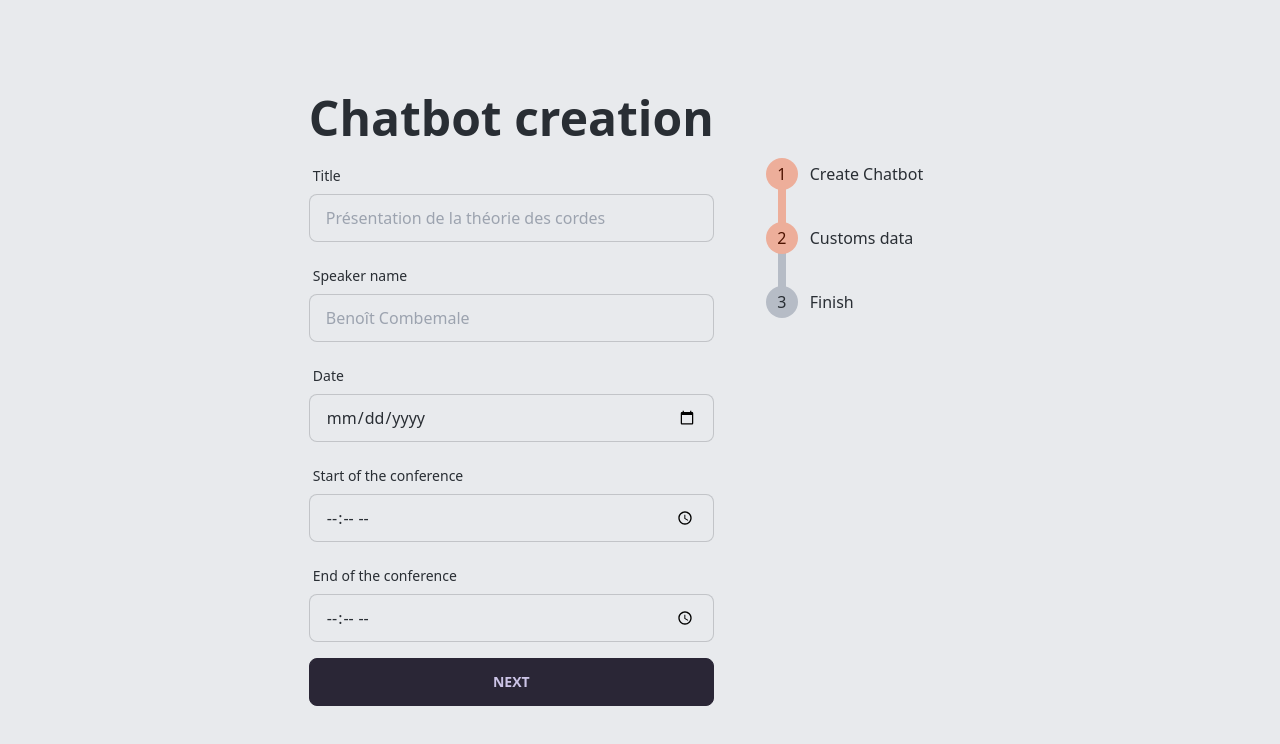
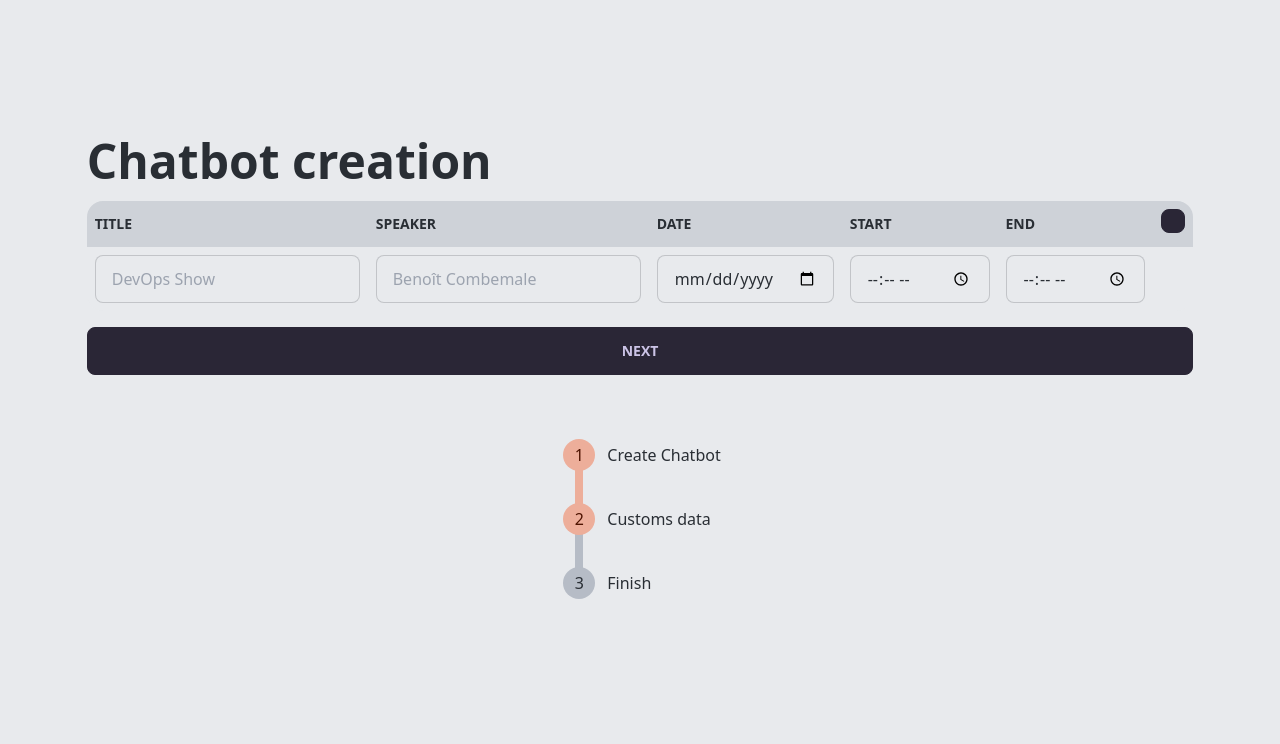
Before and after one commit to Ibentau/front-admin, a SvelteKit app: page /creationChatbot/infos in a window 1280 px wide. Shown: the top 744 px of the page. Built offline with nearby package versions, Linux system fonts and the light colour scheme.

Commit message:
add multiple speakers

```diff
--- /dev/null
+++ b/data.json
@@ -0,0 +1 @@
+{"Chatbot_name":"tekotke","Theme":"#FFFFFF","event_start":"","event_end":"","adress":"","talks":[[{"title":"Devops show","speaker":"benoit","date":"2023-02-15","start":"14:33","end":"17:34"},{"title":"title","speaker":"speakerrjejf","date":"2023-02-23","start":"14:33","end":"16:41"}]]}
--- a/src/app.html
+++ b/src/app.html
@@ -4,6 +4,7 @@
 <head>
 	<meta charset="utf-8" />
 	<link rel="icon" href="%sveltekit.assets%/favicon.png" />
+	<link href="https://fonts.googleapis.com/icon?family=Material+Icons" rel="stylesheet">
 	<meta name="viewport" content="width=device-width" />
 	<title>Ibentau</title>
 	%sveltekit.head%
--- /dev/null
+++ b/src/entities/conference.ts
@@ -0,0 +1,16 @@
+export class Conference {
+  Chatbot_name!: string;
+  Theme!: string;
+  event_start!: string;
+  event_end!: string;
+  adress!: string;
+  talks!: Speak[];
+}
+
+export class Speak {
+  title!: string;
+  speaker!: string;
+  date!: string;
+  start!: string;
+  end!: string;
+}
--- a/src/routes/creationChatbot/+page.svelte
+++ b/src/routes/creationChatbot/+page.svelte
@@ -1,5 +1,6 @@
-<script>
+<script lang="ts">
   import Step from "$lib/Step.svelte";
+  import type { Conference } from "../../entities/conference";
   let name = "";
   let event_start = "";
   let event_end = "";
@@ -8,7 +9,7 @@
 
   function updateJSON() {
     // Initialize JSON
-    let yourData = {
+    let yourData: Conference = {
       Chatbot_name: name,
       Theme: color,
       event_start: event_start,
--- a/src/routes/creationChatbot/infos/+page.svelte
+++ b/src/routes/creationChatbot/infos/+page.svelte
@@ -1,78 +1,97 @@
 <script lang="ts">
   import Step from "$lib/Step.svelte";
-  let speaker = "";
-  let date = "";
-  let start = "";
-  let end = "";
-  let title = "";
+  import type { Speak } from "../../../entities/conference";
+
+  // Initialize JSON
+  let speakers: Speak[] = [];
+
+  function newLine() {
+    console.log(speakers);
+    speakers.push({
+      title: "",
+      speaker: "",
+      date: "",
+      start: "",
+      end: "",
+    });
+    // To update HTML display
+    speakers = speakers;
+  }
 
   function updateJSON() {
-    // Initialize JSON
-    let speakerData = {
-      title: title,
-      speaker: speaker,
-      start: start,
-      end: end,
-      date: date,
-    };
-
     // Get JSON
     let yourData = JSON.parse(localStorage.getItem("data") as string);
 
     // // Save JSON
-    yourData.talks = [...yourData.talks, speakerData];
+    yourData.talks = [speakers];
     localStorage.setItem("data", JSON.stringify(yourData));
   }
+  newLine();
 </script>
 
 <div class="flex flex-wrap h-screen justify-center content-center ">
   <div class="flex flex-col ">
     <div class="text-5xl font-bold">Chatbot creation</div>
-    <div class="form-control w-full mt-4">
-      <label for="input" class="label">
-        <span class="label-text">Title</span>
-      </label>
+
+    <div class="overflow-x-auto">
+      <table class="table table-compact w-full mt-4">
+        <thead>
+          <tr>
+            <th>Title</th>
+            <th>Speaker</th>
+            <th>Date</th>
+            <th>Start</th>
+            <th>End</th>
+            <th
+              ><button class="btn btn-square btn-xs" on:click={newLine}>
+                <i class="material-icons">&#xe145;</i></button
+              >
+            </th>
+          </tr>
+        </thead>
+        <tbody>
+          {#each speakers as row}
+            <tr>
+              <td>
                 <input
-        placeholder="Présentation de la théorie des cordes"
+                  placeholder="DevOps Show"
                   class="input input-bordered w-full"
-        bind:value={title}
-      />
-    </div>
-    <div class="form-control w-full mt-4">
-      <label for="input" class="label">
-        <span class="label-text">Speaker name</span>
-      </label>
+                  bind:value={row.title}
+                /></td
+              >
+              <td>
                 <input
                   placeholder="Benoît Combemale"
                   class="input input-bordered w-full"
-        bind:value={speaker}
-      />
-    </div>
-    <div class="form-control w-full mt-4">
-      <label for="input" class="label">
-        <span class="label-text">Date</span>
-      </label>
-      <input
+                  bind:value={row.speaker}
+                /></td
+              >
+              <td
+                ><input
                   type="date"
                   class="input input-bordered w-full"
-        bind:value={date}
-      />
-    </div>
-    <div class="form-control w-full mt-4">
-      <label for="input" class="label">
-        <span class="label-text">Start of the conference</span>
-      </label>
-      <input
+                  bind:value={row.date}
+                /></td
+              >
+              <td
+                ><input
                   type="time"
                   class="input input-bordered w-full"
-        bind:value={start}
-      />
-    </div>
-    <div class="form-control w-full mt-4">
-      <label for="input" class="label">
-        <span class="label-text">End of the conference</span>
-      </label>
-      <input type="time" class="input input-bordered w-full" bind:value={end} />
+                  bind:value={row.start}
+                /></td
+              >
+              <td
+                ><input
+                  type="time"
+                  class="input input-bordered w-full"
+                  bind:value={row.end}
+                /></td
+              >
+              <td><i class="material-icons text-error">&#xe872;</i> </td>
+            </tr>
+          {/each}
+        </tbody>
+      </table>
     </div>
 
     <button
```
Lines whose indentation alone changed are shown as unchanged.
